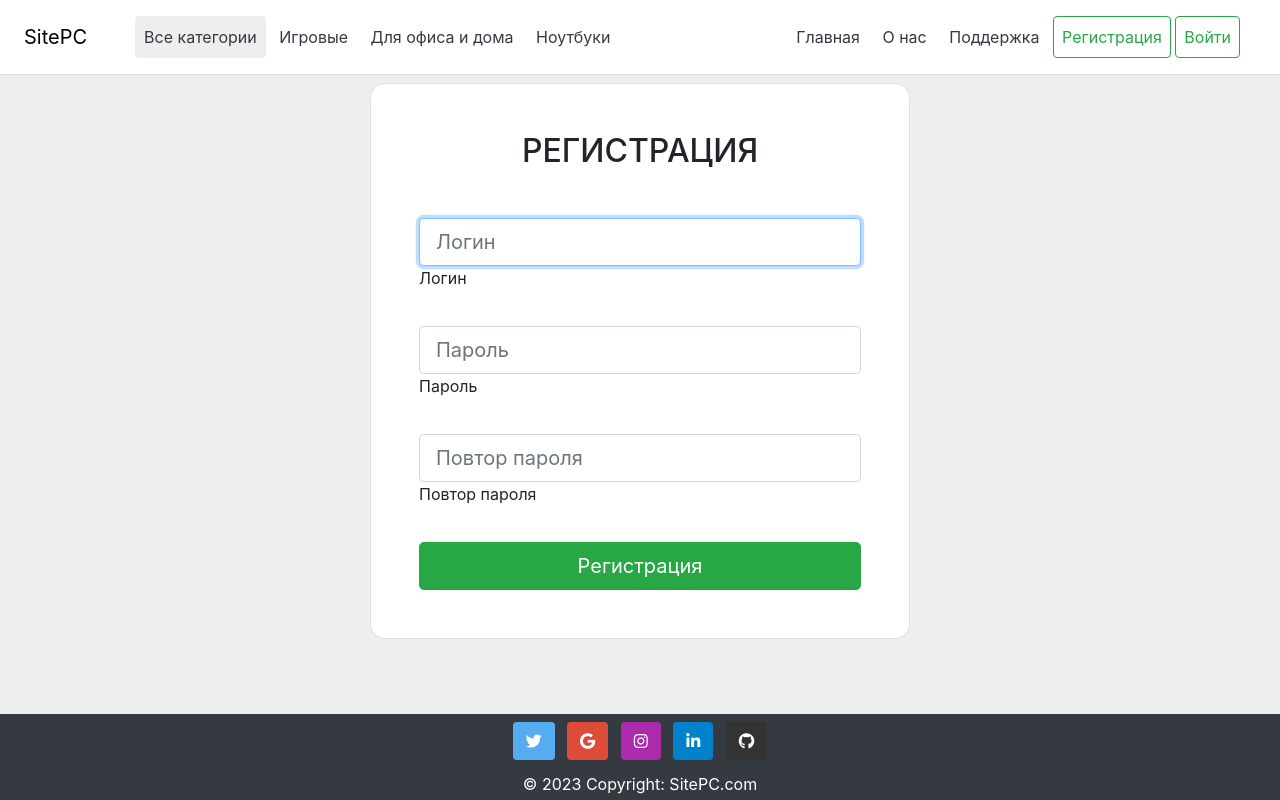
After one commit to BogushevichAnton/SitePC, a Django app: page /register/ in a window 1280 px wide. The commit adds this page. Run offline with Django 4.2, Linux system fonts and the light colour scheme; data comes from the database, SQL or seed files in the repository; both versions use the stored data as it was after the commit; some libraries are stand-ins or nearby versions.

Commit message:
add register and start use standart forms

```diff
--- /dev/null
+++ b/SitePC/forms.py
@@ -0,0 +1,15 @@
+from django import forms
+from django.contrib.auth.forms import UserCreationForm
+from django.contrib.auth.models import User
+
+from .models import *
+
+
+class RegisterUserForm(UserCreationForm):
+    username = forms.CharField(label='Логин', widget = forms.TextInput(attrs={'class': 'form-control form-control-lg form-input',  'placeholder': 'Логин'}))
+    password1 = forms.CharField(label='Пароль', widget = forms.PasswordInput(attrs={'class': 'form-control form-control-lg form-input',  'placeholder': 'Пароль'}))
+    password2 = forms.CharField(label='Повтор пароля',widget = forms.PasswordInput(attrs={'class': 'form-control form-control-lg form-input',  'placeholder': 'Повтор пароля'}))
+
+    class Meta:
+        model = User
+        fields = ('username', 'password1', 'password2')
--- a/SitePC/static/SitePC/css/style.css
+++ b/SitePC/static/SitePC/css/style.css
@@ -39,6 +39,7 @@ body {
 }
 
 .btn:hover {
+    color: black;
     background-color: #eee;
 }
 .title_content{
--- a/SitePC/templates/SitePC/about.html
+++ b/SitePC/templates/SitePC/about.html
@@ -1,6 +1,6 @@
 {% extends 'SitePC/base.html' %}
 {% block content %}
-        <h2 class="text">{{ title }}</h2>
+        <h2 class="text">{{ name }}</h2>
         <div class="text-center container py-2">
             <h4 class="mb-1">Наши компьютеры совершенны — как внутри, так и снаружи. Хотите купить
                 качественный, тихий и
--- a/SitePC/templates/SitePC/base.html
+++ b/SitePC/templates/SitePC/base.html
@@ -12,27 +12,32 @@
 <div class="wrapper">
     {% block mainmenu %}
         <div class="d-flex flex-column flex-md-row align-items-center p-3 px-md-4 mb-10 bg-white border-bottom box-shadow">
-            <h5 class="my-0 font-weight-normal"><a href="{% url 'home' %}" style="color: black">SitePC</a>
+            <h5 class="my-0 font-weight-normal"><a href="{% url 'home' %}" style="  color: black">SitePC</a>
             </h5>
             <nav class="pl-5 my-0 mr-md-auto font-weight-normal">
                 {% if cat_selected == 0 %}
                     <a class="btn p-2 text-dark selected rounded" disabled href="/">Все категории</a>
                 {% else %}
                     <a class="btn p-2 text-dark rounded" href="{% url 'home' %}">Все категории</a>
-
                 {% endif %}
-                {% get_Categoryes cat_selected=cat_selected %}
-
-
+                {% for c in cats %}
+                    {% if c.pk == cat_selected %}
+                        <a class="btn p-2 text-dark rounded selected" href="{{ c.get_absolute_url }}">{{ c.name }}</a>
+                    {% else %}
+                        <a class="btn p-2 text-dark rounded" href="{{ c.get_absolute_url }}">{{ c.name }}</a>
+                    {% endif %}
+                {% endfor %}
             </nav>
             <nav class="my-2 my-md-auto mr-md-3">
                 {% for m in menu %}
                     {% if not forloop.last %}
-                        <a class="btn p-2 text-dark rounded selected" href="{% url m.url_name %}">{{ m.title }}</a>
+                        <a class="btn p-2 text-dark rounded" href="{% url m.url_name %}">{{ m.title }}</a>
                     {% else %}
-                        <a class="btn p-2 rounded btn-outline-success" href="{% url m.url_name %}">{{ m.title }}</a>
+
                     {% endif %}
                 {% endfor %}
+                <a class="btn p-2 rounded btn-outline-success" href="{% url 'register' %}">Регистрация</a>
+                <a class="btn p-2 rounded btn-outline-success" href="#!">Войти</a>
             </nav>
 
         </div>
--- /dev/null
+++ b/SitePC/templates/SitePC/register.html
@@ -0,0 +1,34 @@
+{% extends 'SitePC/base.html' %}
+
+{% block content %}
+    <div class="container mt-2 mb-2">
+        <div class="row d-flex justify-content-center align-items-center">
+            <div class="col-md-9 col-lg-7 col-xl-6">
+                <div class="card" style="border-radius: 15px;">
+                    <div class="card-body p-5">
+                        <h2 class="text-uppercase text-center mb-5">Регистрация</h2>
+                        <form method="post">
+                            {% csrf_token %}
+                            {% for f in form %}
+                                <div class="form-outline mb-1">
+                                    {{ f }}
+                                    <label class="form-label" for="{{ f.id_for_label }}">{{ f.label }}</label>
+                                </div>
+                                <div class="form-outline ml-3" style="color: red">
+                                    <label class="form-label">{{ f.errors }}</label>
+                                </div>
+                            {% endfor %}
+                            <div class="d-flex justify-content-center">
+                                <button type="submit"
+                                        class="btn btn-success btn-block btn-lg gradient-custom-4 text-body">
+                                    Регистрация
+                                </button>
+                            </div>
+                        </form>
+
+                    </div>
+                </div>
+            </div>
+        </div>
+    </div>
+{% endblock %}
--- a/SitePC/urls.py
+++ b/SitePC/urls.py
@@ -1,11 +1,12 @@
 from django.urls import path
 
-from SitePC.views import about, helper, Home, Category, ShowPC
+from SitePC.views import helper, Home, Category, ShowPC, About, RegisterUser
 
 urlpatterns = [
     path('', Home.as_view(), name='home'),
-    path('about/', about, name='about'),
+    path('about/', About.as_view(), name='about'),
     path('help/', helper, name='helper'),
+    path('register/', RegisterUser.as_view(), name='register'),
     path('product/<slug:slug>/', ShowPC.as_view(), name = 'product'),
     path('category/<slug:cat_slug>', Category.as_view(), name='category'),
 ]
--- /dev/null
+++ b/SitePC/utils.py
@@ -0,0 +1,17 @@
+from SitePC.models import *
+
+menu = [{'title': 'Главная', 'url_name': 'home'},
+        {'title': 'О нас', 'url_name': 'about'},
+        {'title': 'Поддержка', 'url_name': 'helper'},
+        {'title': 'Корзина', 'url_name': 'helper'},
+        ]
+
+class DataMixin:
+    def get_user_context(self, **kwargs):
+        context = kwargs
+        cats = Category.objects.all()
+        context['menu'] = menu
+        context['cats'] = cats
+        if 'cat_selected' not in context:
+            context['cat_selected'] = 0
+        return context
--- a/SitePC/views.py
+++ b/SitePC/views.py
@@ -1,64 +1,64 @@
 from django.http import HttpResponse, HttpResponseNotFound
 from django.shortcuts import render, get_object_or_404
-from django.views.generic import ListView, DetailView
+from django.views.generic import ListView, DetailView, TemplateView, CreateView
+from django.urls import reverse_lazy
 from .models import *
+from .utils import *
+from .forms import *
 
-menu = [{'title': 'Главная', 'url_name': 'home'},
-        {'title': 'О нас', 'url_name': 'about'},
-        {'title': 'Поддержка', 'url_name': 'helper'},
-        {'title': 'Корзина', 'url_name': 'helper'},
-        {'title': 'Вход', 'url_name': 'helper'}
-        ]
 
-class Home(ListView):
-    model=PC
+class Home(DataMixin, ListView):
+    model = PC
     template_name = "SitePC/index.html"
-    context_object_name='posts'
+    context_object_name = 'posts'
     allow_empty = False
-    def get_context_data(selfself, *, object_list=None,**kwargs):
+
+    def get_context_data(self, *, object_list=None, **kwargs):
         context = super().get_context_data(**kwargs)
-        context['menu'] = menu
-        context['title'] = 'Главное меню'
-        context['cat_selected'] = 0
-        return context
+        c_def = self.get_user_context(title = 'Главная страница')
+        return dict(list(context.items()) + list(c_def.items()))
 
     def get_queryset(self):
         return PC.objects.all()
 
 
-class Category(ListView):
-    model=PC
+class Category(DataMixin, ListView):
+    model = PC
     template_name = "SitePC/index.html"
-    context_object_name='posts'
+    context_object_name = 'posts'
     allow_empty = False
+
     def get_queryset(self):
         return PC.objects.filter(cat__slug=self.kwargs['cat_slug'])
-    def get_context_data(selfself, *, object_list=None,**kwargs):
+
+    def get_context_data(self, *, object_list=None, **kwargs):
         context = super().get_context_data(**kwargs)
-        context['menu'] = menu
-        context['title'] = 'Категория - ' + str(context['posts'][0].cat)
-        context['cat_selected'] = context['posts'][0].cat_id
-        return context
+        c_def = self.get_user_context(title='Категория - ' + str(context['posts'][0].cat), cat_selected = context['posts'][0].cat_id)
+        return dict(list(context.items()) + list(c_def.items()))
 
 
-class ShowPC(DetailView):
-    model=PC
+class ShowPC(DataMixin, DetailView):
+    model = PC
     template_name = "SitePC/post.html"
-    context_object_name='post'
+    context_object_name = 'post'
     allow_empty = False
+
     def get_queryset(self):
+        return PC.objects.filter(slug=self.kwargs['slug'])
 
-        return PC.objects.filter(slug=self.kwargs['slug'])
-    def get_context_data(selfself, *, object_list=None,**kwargs):
+    def get_context_data(self, *, object_list=None, **kwargs):
         context = super().get_context_data(**kwargs)
-        context['menu'] = menu
-        context['title'] = 'Купить ' + context['post'].title
-        context['cat_selected'] = context['post'].cat_id
-        return context
-def about(request):
-    context = {'title': 'Почему мы?',
-               'menu': menu}
-    return render(request, "SitePC/about.html", context=context)
+        c_def = self.get_user_context(title='Купить ' + context['post'].title, cat_selected = context['post'].cat_id)
+        return dict(list(context.items()) + list(c_def.items()))
+
+
+
+class About(DataMixin, TemplateView):
+    template_name = "SitePC/about.html"
+    def get_context_data(self, *, object_list=None, **kwargs):
+        context = super().get_context_data(**kwargs)
+        c_def = self.get_user_context(title='О нас')
+        return dict(list(context.items()) + list(c_def.items()))
 
 
 def helper(request):
@@ -66,5 +66,18 @@ def helper(request):
                'menu': menu}
     return render(request, "SitePC/help.html", context=context)
 
+
 def pageNotFound(request, exception):
     return HttpResponseNotFound('<h1> Страница не найдена </h1>')
+
+
+
+class RegisterUser(DataMixin, CreateView):
+    form_class = RegisterUserForm
+    template_name = 'SitePC/register.html'
+    success_url = reverse_lazy('home')
+
+    def get_context_data(self, *, object_list=None, **kwargs):
+        context = super().get_context_data(**kwargs)
+        c_def = self.get_user_context(title='Регистрация')
+        return dict(list(context.items()) + list(c_def.items()))
```
Also changed, not shown: db.sqlite3.
